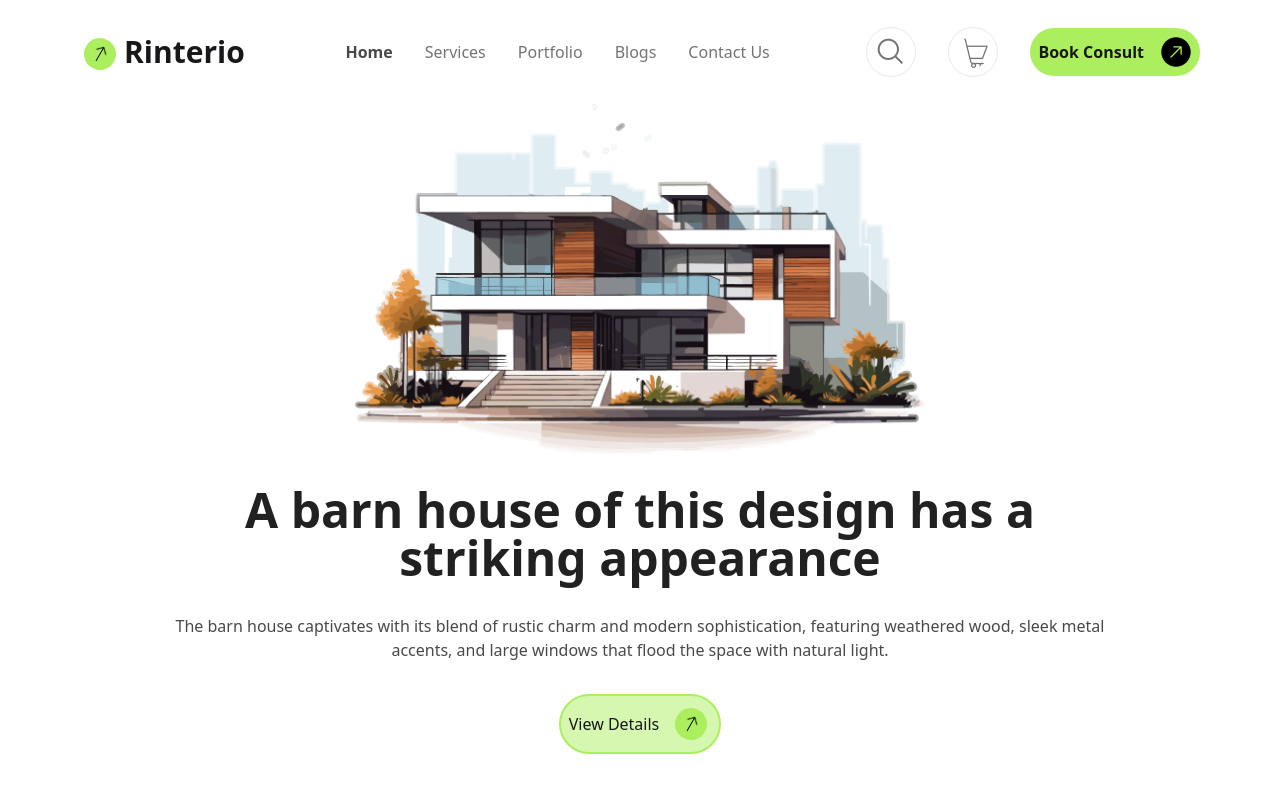
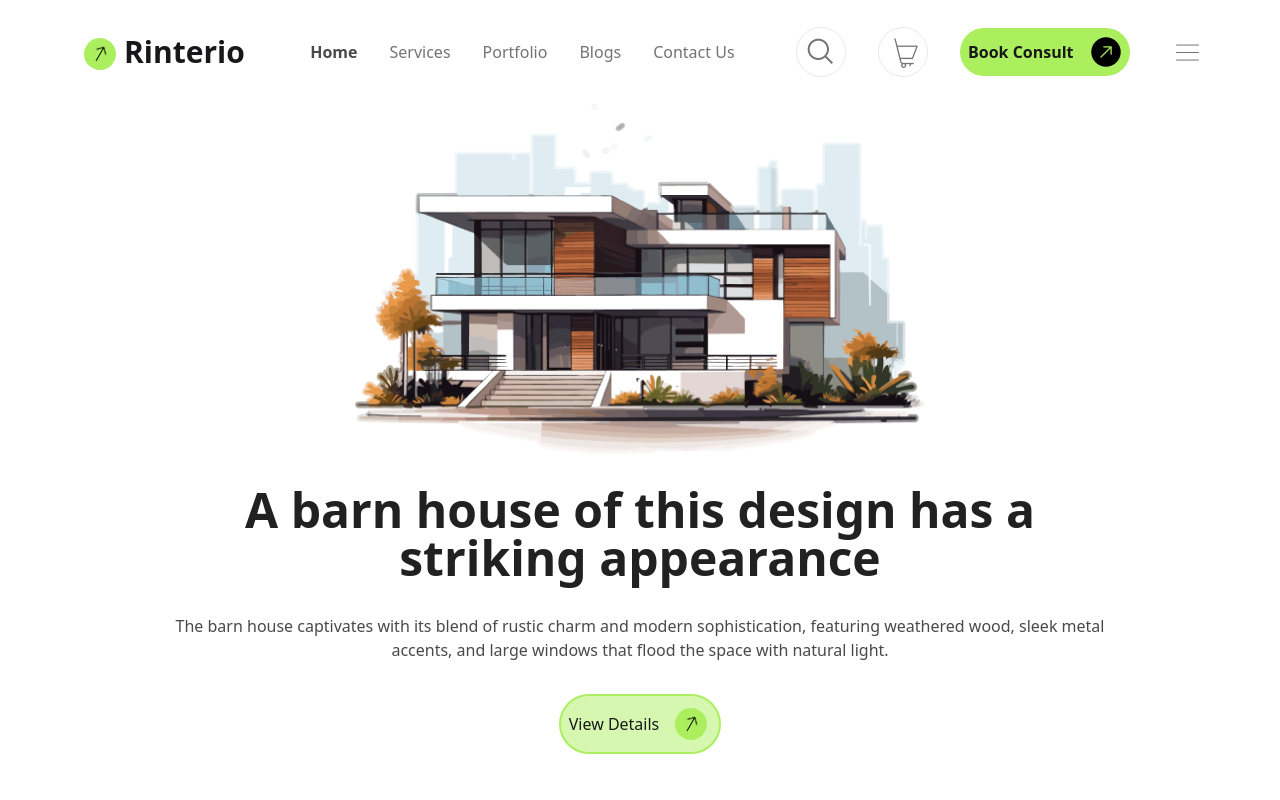
Before and after one commit to Pujan5555/A03-Pujan, a plain HTML site: page index.html in a window 1280 px wide. Shown: the top 800 px of the page. Drawn offline with nearby package versions, Linux system fonts and the light colour scheme.

Commit message:
another commit

```diff
--- a/index.html
+++ b/index.html
@@ -27,7 +27,7 @@ git push -u origin main
                 class=" bg-[#ABEF5F] rounded-full rotate-210 w-8 h-8 p-1 m-1">
             <h2 class="font-manrope font-semibold text-3xl m-1">Rinterio</h2>
         </div>
-        <div>
+        <div class="sm:display-none">
             <ul class="flex justify-between items-center font-manrope">
                 <li class="cursor-pointer m-2 p-2 text-[#494949] font-bold">Home</li>
                 <li class="cursor-pointer m-2 p-2 text-[#737373]">Services</li>
@@ -36,7 +36,7 @@ git push -u origin main
                 <li class="cursor-pointer m-2 p-2 text-[#737373]">Contact Us</li>
             </ul>
         </div>
-        <div class="flex justify-between items-center space-x-8">
+        <div class="flex justify-between items-center space-x-8 sm:display-none">
             <img src="icons8-search-32.png" alt="search"
                 class="cursor-pointer rounded-full bg-white border-[#E9E9E9] border-1 p-2">
             <img src="icons8-cart-32 (1).png" alt="cart"
@@ -46,6 +46,9 @@ git push -u origin main
                 Book Consult
                 <img src="icons8-arrow-32.png" alt="rinterio">
             </button>
+        </div>
+        <div>
+            <img src="icons8-menu-25.png" alt="menu">
         </div>
     </nav>
     <!-- first section house section -->
```
Also changed, not shown: icons8-menu-25.png (added).
